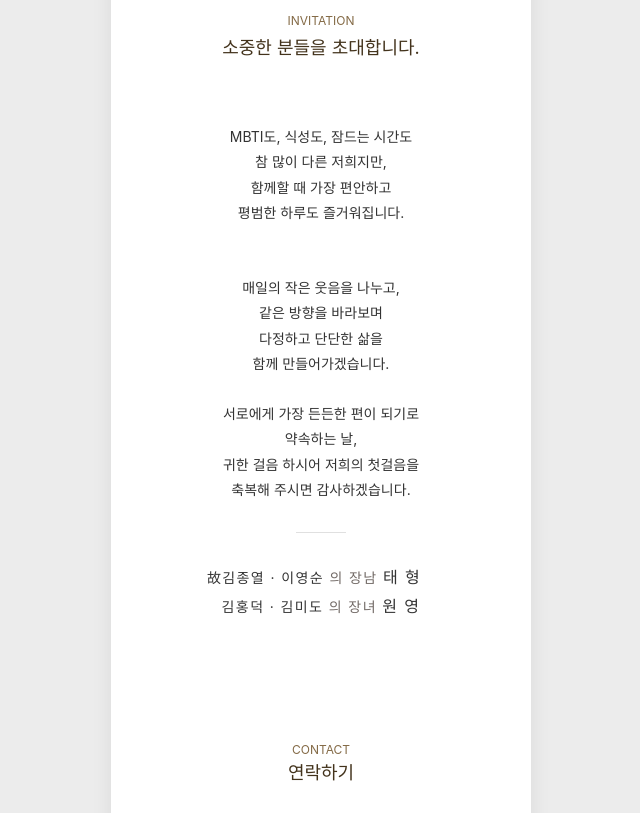
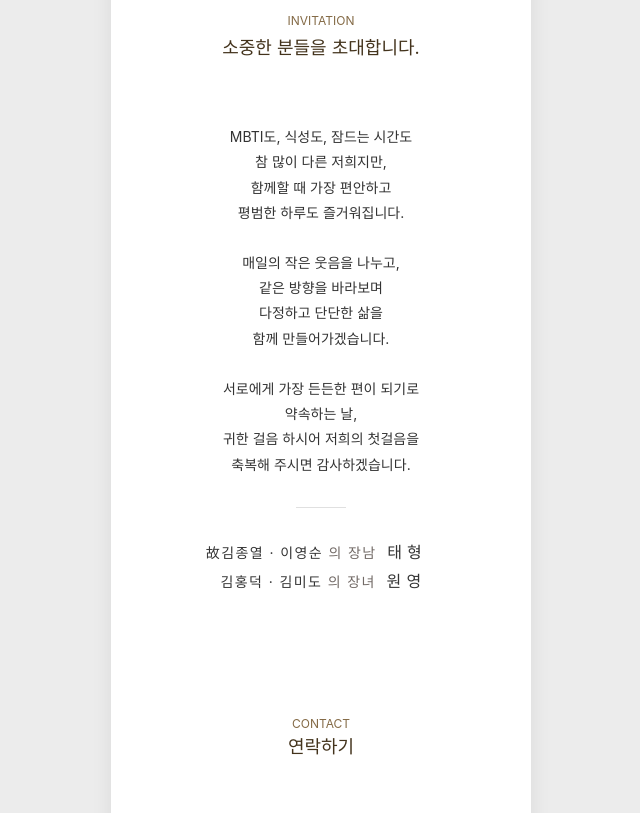
Before and after one commit to 102wy/invitation, a React (Vite) app: page / in a window 1280 px wide. Shown: the part 680-1493 px from the top of the page, without its empty margins (319-959 px from the left). Built offline with nearby package versions, Linux system fonts and the light colour scheme; a web font is replaced by a local one.

Commit message:
자간조절

```diff
--- a/src/pages/home/components/Invitation.style.ts
+++ b/src/pages/home/components/Invitation.style.ts
@@ -32,6 +32,7 @@ export const Wrap = styled.div`
     }
     .name {
       font-size: 16px;
+      letter-spacing: 0.3px;
     }
   }
 `;
--- a/src/pages/home/components/Invitation.tsx
+++ b/src/pages/home/components/Invitation.tsx
@@ -30,6 +30,7 @@ const Invitation = () => {
       <div className="main">
         <MainTitle en="INVITATION" ko="소중한 분들을 초대합니다." />
         <br />
+        <p>
           MBTI도, 식성도, 잠드는 시간도
           <br />
           참 많이 다른 저희지만,
@@ -38,7 +39,6 @@ const Invitation = () => {
           <br />
           평범한 하루도 즐거워집니다.
           <div ref={confettiPointRef} />
-        <br />
           <br />
           매일의 작은 웃음을 나누고,
           <br />
@@ -56,6 +56,8 @@ const Invitation = () => {
           귀한 걸음 하시어 저희의 첫걸음을
           <br />
           축복해 주시면 감사하겠습니다.
+        </p>
+
         <ScrollConfetti trigger={confettiCount} />
       </div>
       {/* <div className="line" /> */}
@@ -63,11 +65,13 @@ const Invitation = () => {
       <div className="family">
         {/* <p className="left"></p> */}
         <p className="left">
-          김종열 · 이영순 <span className="font_color">의 장남</span>{" "}
+          김종열 · 이영순 <span className="font_color">의 장남</span>
+          &nbsp;&nbsp;
           <span className="name">태 형</span>
         </p>
         <p>
-          김홍덕 · 김미도 <span className="font_color">의 장녀</span>{" "}
+          김홍덕 · 김미도 <span className="font_color">의 장녀</span>
+          &nbsp;&nbsp;
           <span className="name">원 영</span>
         </p>
       </div>
```
Lines whose indentation alone changed are shown as unchanged.
